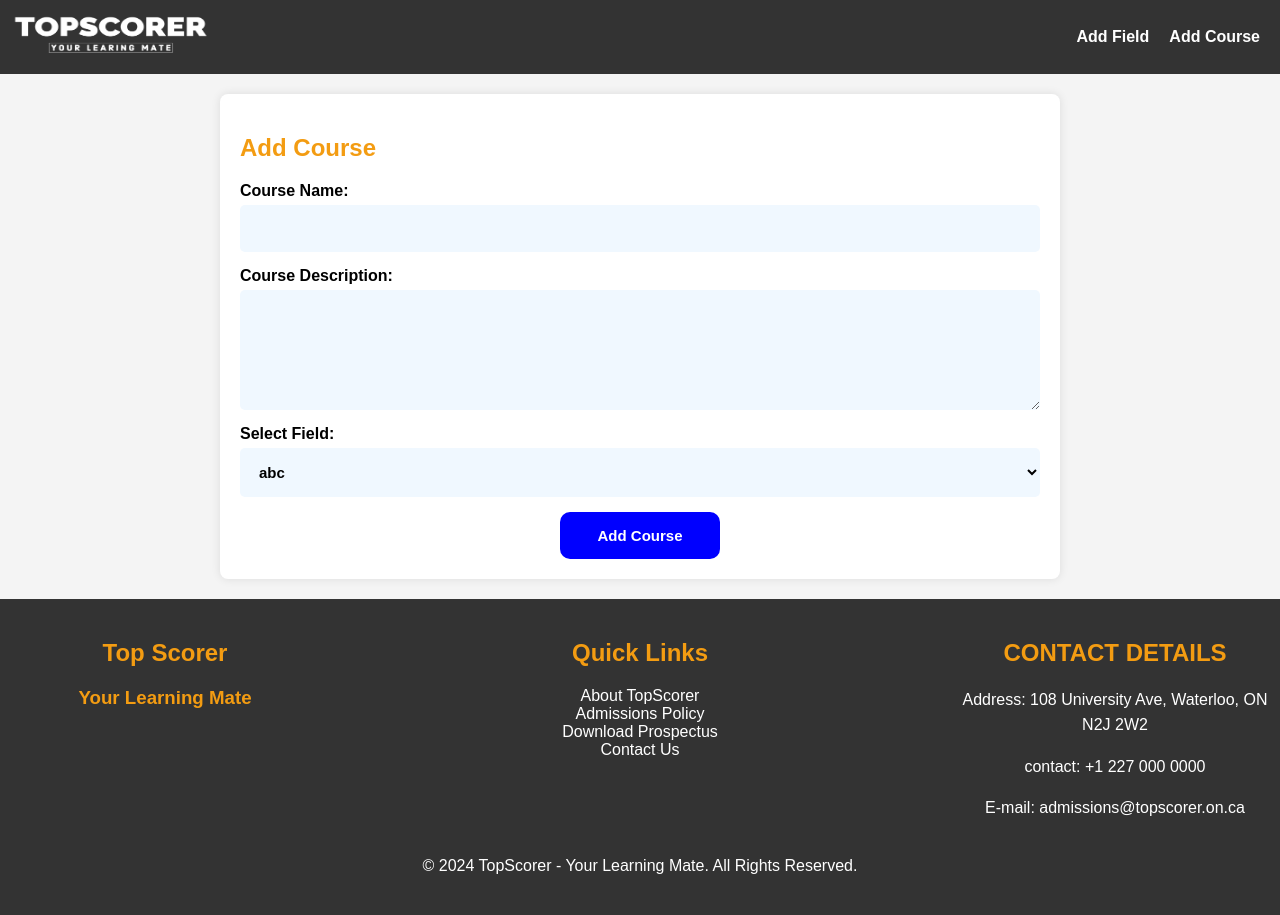
After one commit to zeel2patel/TopScorer-Your-Learning-Mate, a PHP site: page /Admin/addcourse.php in a window 1280 px wide. The commit adds this page. Run offline with PHP 8.4, Linux system fonts and the light colour scheme.

Commit message:
added few pages for administrator

```diff
--- /dev/null
+++ b/Admin/addcourse.php
@@ -0,0 +1,27 @@
+<?php
+include('header.php');
+?>
+
+<section class="addcourse">
+    <h2>Add Course</h2>
+    <form class="course" method="post">
+
+        <label for="coursename">Course Name:</label>
+        <input type="text" id="coursename" name="coursename">
+
+        <label for="description">Course Description:</label>
+        <textarea rows="5" id="description" name="description"></textarea>
+
+        <label for="field">Select Field:</label>
+        <select name="field" id="field">
+            <option value="">abc</option>
+            <option value="">fghjk</option>
+        </select>
+
+        <button type="submit">Add Course</button>
+    </form>
+</section>
+
+<?php
+include('footer.php');
+?>
--- /dev/null
+++ b/Admin/footer.php
@@ -0,0 +1,26 @@
+<footer>
+  <div>
+    <div class="row">
+      <div class="col-md-3 segment-one">
+        <h2>Top Scorer</h2>
+        <h3>Your Learning Mate</h3>
+      </div>
+      <div class="col-md-2 segment-two">
+        <h2>Quick Links</h2>
+        <ul>
+          <li><a href="#">About TopScorer</a></li>
+          <li><a href="#">Admissions Policy</a></li>
+          <li><a href="#">Download Prospectus</a></li>
+          <li><a href="#">Contact Us</a></li>
+        </ul>
+      </div>
+      <div class="col-md-3 segment-two">
+        <h2>CONTACT DETAILS</h2>
+        <p>Address: 108 University Ave, Waterloo, ON N2J 2W2</p>
+        <p>contact: +1 227 000 0000</p>
+        <p>E-mail: admissions@topscorer.on.ca</p>
+      </div>
+    </div>
+  </div>
+  <p>&copy; 2024 TopScorer - Your Learning Mate. All Rights Reserved.</p>
+</footer>
--- /dev/null
+++ b/Admin/header.php
@@ -0,0 +1,26 @@
+<!DOCTYPE html>
+<html lang="en">
+
+<head>
+    <meta charset="UTF-8">
+    <meta name="viewport" content="width=device-width, initial-scale=1.0">
+    <title>TopScorer - Your Learning Mate</title>
+    <link rel="icon" type="image/x-icon" href="images/favicon.jpg">
+    <link rel="stylesheet" href="../css/style.css">
+    <link rel="stylesheet" href="../css/footer.css">
+</head>
+
+<body>
+
+    <header>
+        <div class="logo">
+
+            <a href="home.php"><img src="../images/logo.png" alt="Top Scorer - Your Learning Mate"></a>
+        </div>
+        <nav>
+            <ul>
+                <li><a href="addfield.php">Add Field</a></li>
+                <li><a href="addcourse.php">Add Course</a></li>
+            </ul>
+        </nav>
+    </header>
--- a/css/style.css
+++ b/css/style.css
@@ -49,7 +49,6 @@ h1 {
 }
 
 p {
-    color: #666;
     line-height: 1.6;
 }
 
@@ -95,3 +94,90 @@ p {
     font-size: 16px;
     line-height: 1.6;
 }
+
+.addfield .field {
+    display: flex;
+    flex-direction: column;
+    justify-content: space-evenly;
+    height: 26.5vh;
+}
+
+.addfield .field input {
+    padding: 15px;
+    border: none;
+    background-color: aliceblue;
+    border-radius: 5px;
+    margin-bottom: 15px;
+    font-weight: 600;
+    font-size: 15px;
+}
+
+.addfield .field textarea {
+    padding: 15px;
+    border: none;
+    background-color: aliceblue;
+    border-radius: 5px;
+    margin-bottom: 15px;
+    font-weight: 600;
+    font-size: 15px;
+}
+
+.addfield .field label {
+    margin-bottom: 5px;
+    font-weight: bold;
+}
+
+.addfield .field button {
+    padding: 15px;
+    border: none;
+    border-radius: 10px;
+    width: 20%;
+    background-color: blue;
+    color: white;
+    font-weight: bold;
+    font-size: 15px;
+    margin: 0 auto;
+}
+
+.addcourse .course {
+    display: flex;
+    flex-direction: column;
+    justify-content: space-evenly;
+}
+
+.addcourse .course input, select, option {
+    padding: 15px;
+    border: none;
+    background-color: aliceblue;
+    border-radius: 5px;
+    margin-bottom: 15px;
+    font-weight: 600;
+    font-size: 15px;
+}
+
+.addcourse .course textarea {
+    padding: 15px;
+    border: none;
+    background-color: aliceblue;
+    border-radius: 5px;
+    margin-bottom: 15px;
+    font-weight: 600;
+    font-size: 15px;
+}
+
+.addcourse .course label {
+    margin-bottom: 5px;
+    font-weight: bold;
+}
+
+.addcourse .course button {
+    padding: 15px;
+    border: none;
+    border-radius: 10px;
+    width: 20%;
+    background-color: blue;
+    color: white;
+    font-weight: bold;
+    font-size: 15px;
+    margin: 0 auto;
+}
```
Also changed, not shown: Admin/addfield.php (added, +18 -0 lines), addmission.php (deleted, +0 -129 lines), db_connect.php (+2 -5 lines).
